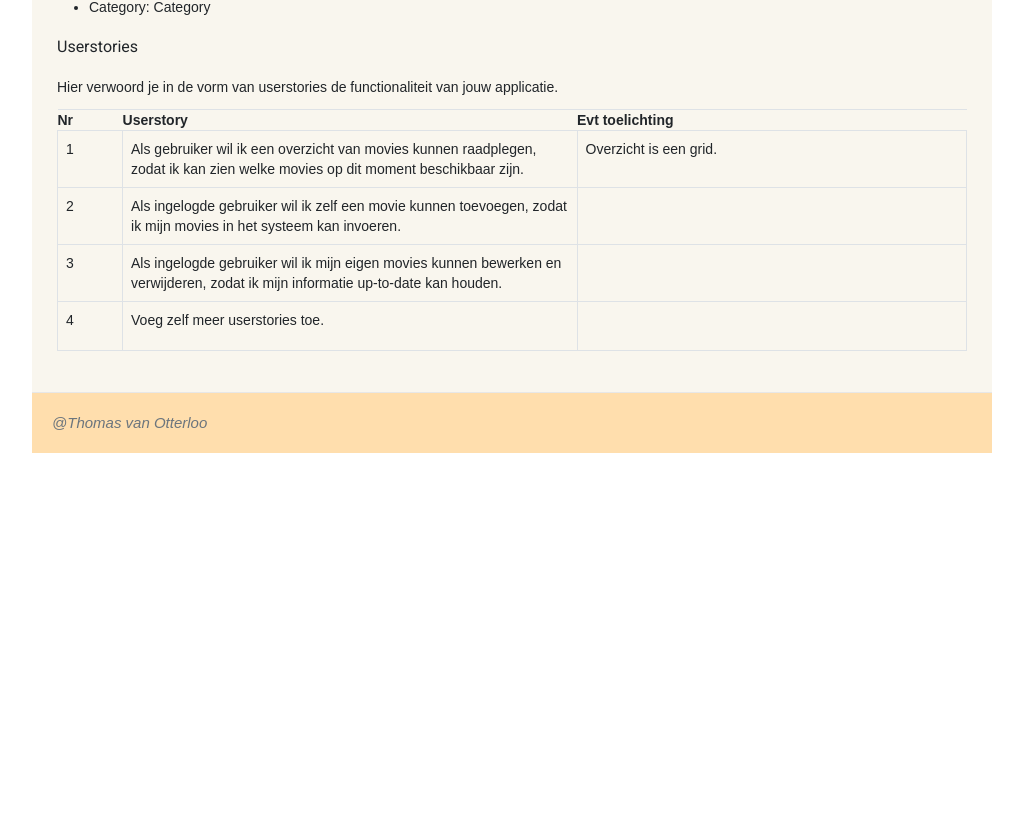
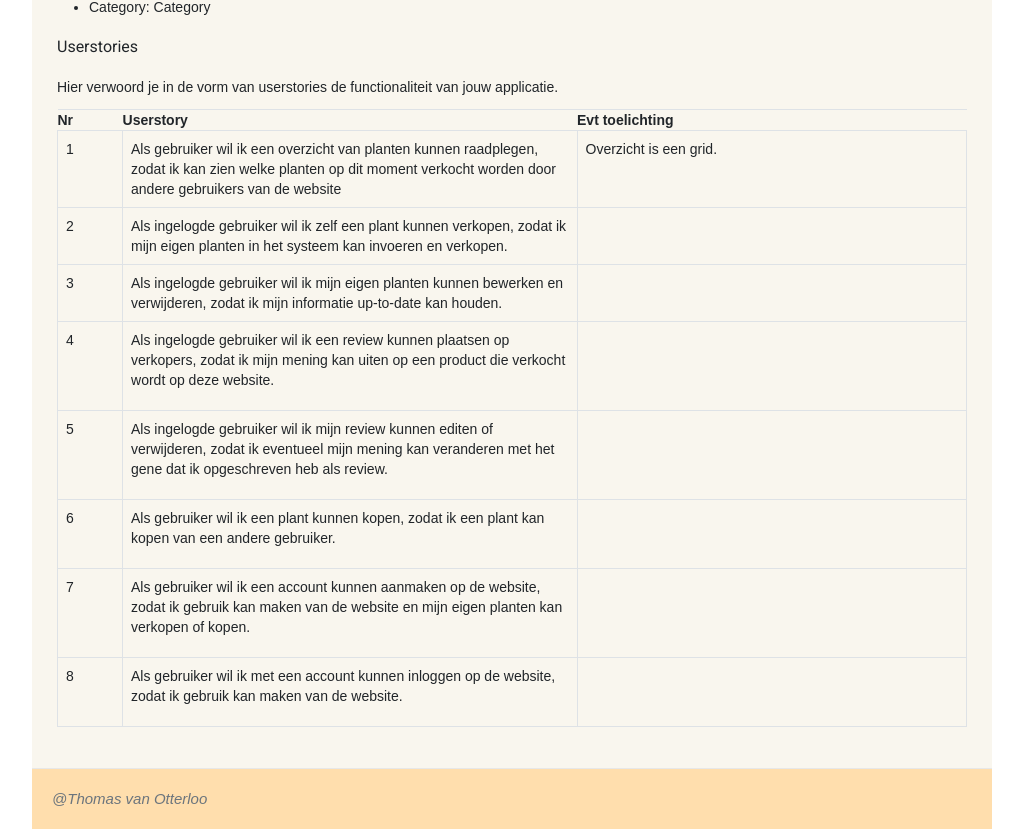
Before and after one commit to ThomasvanOtterloo/Plantastic, an Angular app: page /about in a window 1280 px wide. Shown: the part 1375-2204 px from the top of the page, without its empty margins (128-1151 px from the left). Before the commit the page ends 1828 px from the top, so only its background shows below. Built offline with nearby package versions, Linux system fonts and the light colour scheme.

Commit message:
Updated AboutPage

```diff
--- a/src/app/about/about.component.html
+++ b/src/app/about/about.component.html
@@ -102,25 +102,25 @@
       <tr>
         <td>1</td>
         <td>
-          Als gebruiker wil ik een overzicht van movies kunnen
-          raadplegen, zodat ik kan zien welke movies op dit moment
-          beschikbaar zijn.
+          Als gebruiker wil ik een overzicht van planten kunnen
+          raadplegen, zodat ik kan zien welke planten op dit moment
+          verkocht worden door andere gebruikers van de website
         </td>
         <td>Overzicht is een grid.</td>
       </tr>
       <tr>
         <td>2</td>
         <td>
-          Als ingelogde gebruiker wil ik zelf een movie kunnen
-          toevoegen, zodat ik mijn movies in het systeem kan
-          invoeren.
+          Als ingelogde gebruiker wil ik zelf een plant kunnen
+          verkopen, zodat ik mijn eigen planten in het systeem kan
+          invoeren en verkopen.
         </td>
         <td></td>
       </tr>
       <tr>
         <td>3</td>
         <td>
-          Als ingelogde gebruiker wil ik mijn eigen movies kunnen
+          Als ingelogde gebruiker wil ik mijn eigen planten kunnen
           bewerken en verwijderen, zodat ik mijn informatie
           up-to-date kan houden.
         </td>
@@ -129,10 +129,50 @@
       <tr>
         <td>4</td>
         <td>
-          <p>Voeg zelf meer userstories toe.</p>
+          <p>Als ingelogde gebruiker wil ik een review kunnen plaatsen op verkopers, zodat ik mijn mening kan uiten
+          op een product die verkocht wordt op deze website.</p>
         </td>
         <td></td>
       </tr>
+      <tr>
+        <td>5</td>
+        <td>
+          <p>Als ingelogde gebruiker wil ik mijn review kunnen editen of verwijderen, zodat ik eventueel
+          mijn mening kan veranderen met het gene dat ik opgeschreven heb als review.</p>
+        </td>
+        <td></td>
+      </tr>
+      <tr>
+        <td>6</td>
+        <td>
+          <p>
+            Als gebruiker wil ik een plant kunnen kopen, zodat ik een plant kan kopen van een andere gebruiker.
+          </p>
+        </td>
+        <td></td>
+      </tr>
+
+      <tr>
+        <td>7</td>
+        <td>
+          <p>
+            Als gebruiker wil ik een account kunnen aanmaken op de website,
+            zodat ik gebruik kan maken van de website en mijn eigen planten kan verkopen of kopen.
+          </p>
+        </td>
+        <td></td>
+      </tr>
+
+      <tr>
+        <td>8</td>
+        <td>
+          <p>
+            Als gebruiker wil ik met een account kunnen inloggen op de website, zodat ik gebruik kan maken van de website.
+          </p>
+        </td>
+        <td></td>
+      </tr>
+
       </tbody>
     </table>
   </div>
```
